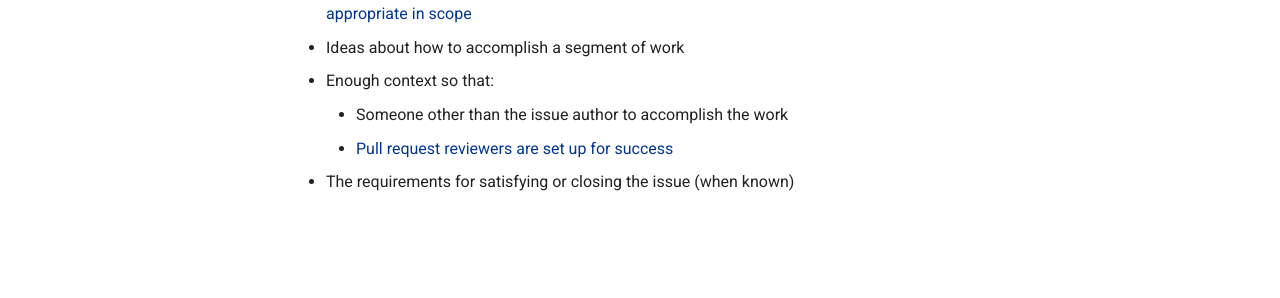
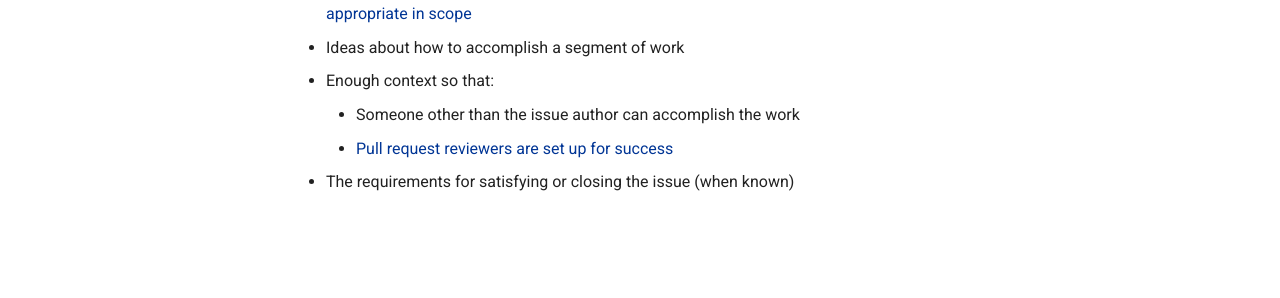
Before and after one commit to AlexsLemonade/OpenScPCA-analysis, an MkDocs documentation site: the page built from docs/communications-tools/github-issues/what-makes-a-good-issue.md, in a window 1280 px wide. Shown: the part 436-734 px from the top of the page. Built offline with MkDocs 1.6.1 and Material for MkDocs 9.7.7, drawn with Linux system fonts in a browser that asks for light colours.

Commit message:
Apply suggestions from code review
Co-authored-by: Ally Hawkins <54039191+allyhawkins@users.noreply.github.com>

```diff
--- a/docs/communications-tools/github-issues/what-makes-a-good-issue.md
+++ b/docs/communications-tools/github-issues/what-makes-a-good-issue.md
@@ -9,7 +9,7 @@ Good issues include the following:
 - A relatively small and focused scope, such that [the pull request that closes them is appropriate in scope](../../contributing-to-analyses/creating-pull-requests/scoping-pull-requests.md)
 - Ideas about how to accomplish a segment of work
 - Enough context so that:
-    - Someone other than the issue author to accomplish the work
+    - Someone other than the issue author can accomplish the work
     - [Pull request reviewers are set up for success](../../contributing-to-analyses/pr-review-and-merge/index.md)
 - The requirements for satisfying or closing the issue (when known)
 
```
Also changed, not shown: docs/contributing-to-analyses/determining-requirements/determining-compute-requirements.md (+1 -1 lines).
